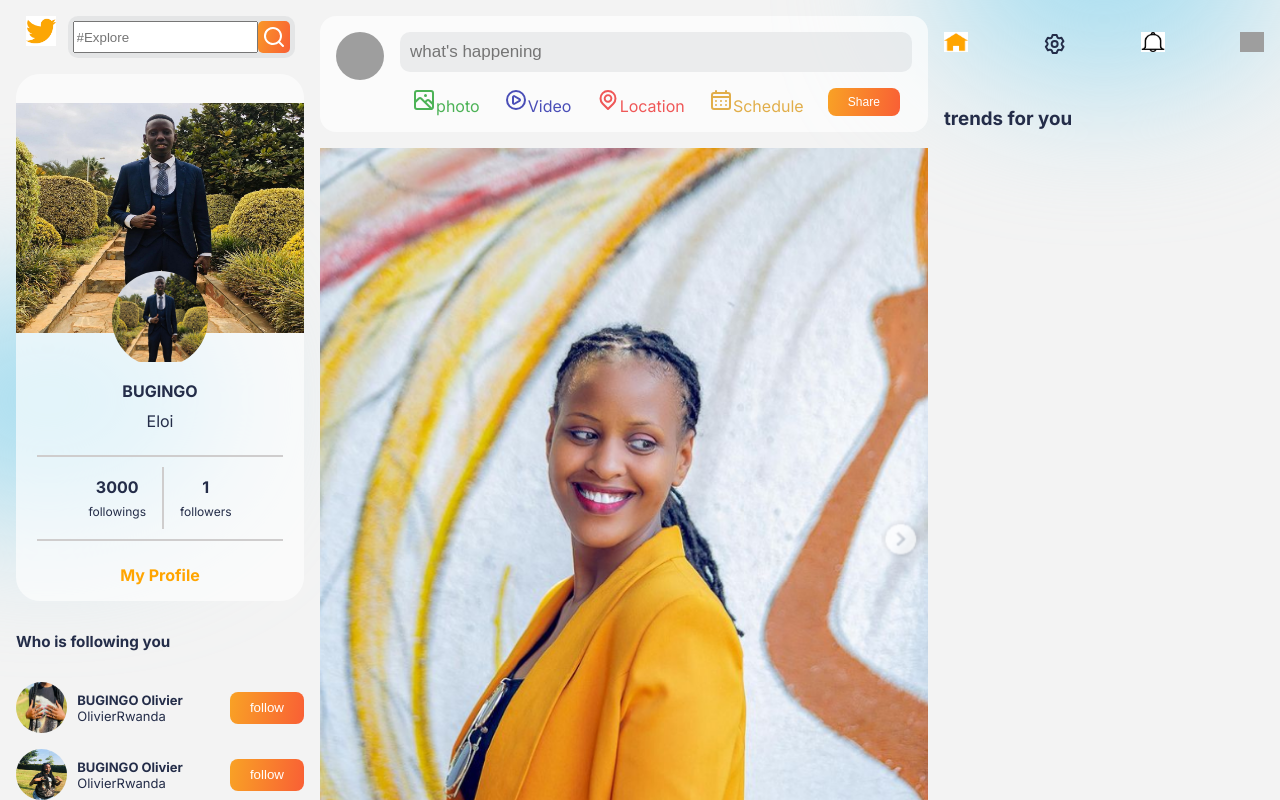
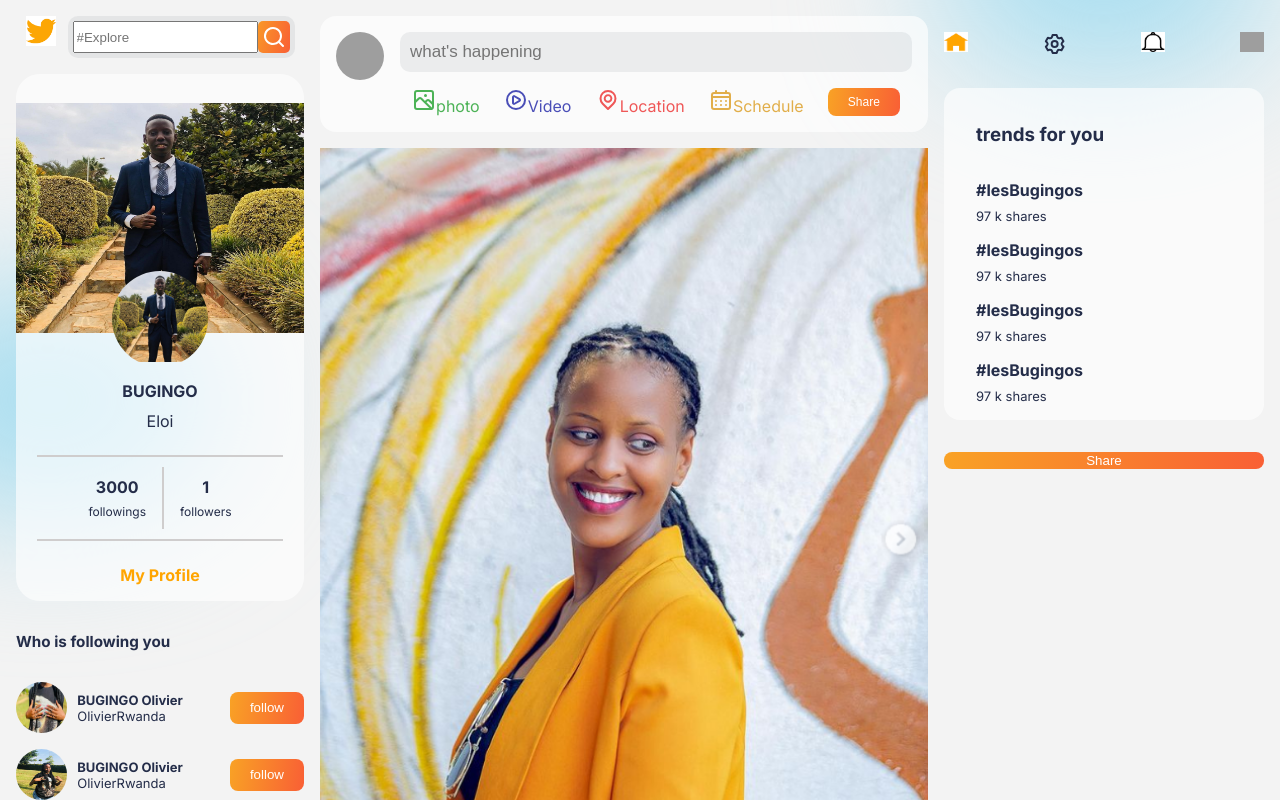
Before and after one commit to Elua-b/EB_media, a React (Vite) app in the folder client/EB_media/: page / in a window 1280 px wide. Shown: the top 800 px of the page. Built offline with nearby package versions, Linux system fonts and the light colour scheme; grey boxes are pictures that could not be loaded.

Commit message:
the trends card

```diff
--- a/client/EB_media/src/Data/TrendData.jsx
+++ b/client/EB_media/src/Data/TrendData.jsx
@@ -1,18 +1,18 @@
 export const TrendData=[
     {
-        name:"Oliver",
+        name:"lesBugingos",
         share:97
     },
     {
-        name:"Oliver",
+        name:"lesBugingos",
         share:97
     },
     {
-        name:"Oliver",
+        name:"lesBugingos",
         share:97
     },
     {
-        name:"Oliver",
+        name:"lesBugingos",
         share:97
     },
 ]
--- a/client/EB_media/src/components/RightSide/RightSide.jsx
+++ b/client/EB_media/src/components/RightSide/RightSide.jsx
@@ -12,6 +12,9 @@
             <img className='icon2' src="./mess.png" alt="" />
         </div>
         <TrendCard/>
+        <button className="button">
+            Share
+        </button>
     </div>
   )
 }
--- a/client/EB_media/src/components/trendCard/TrendCard.css
+++ b/client/EB_media/src/components/trendCard/TrendCard.css
@@ -0,0 +1,21 @@
+.TrendCard{
+    display: flex;
+    flex-direction: column;
+    gap: 1rem;
+    background-color: var(--cardColor);
+    padding: 1rem;
+    border-radius: 1rem;
+    padding-left: 2rem;
+}
+.trend{
+    display: flex;
+    flex-direction: column;
+    gap: 0.5rem;
+
+}
+.trend>span:nth-of-type(1){
+    font-weight:bold;
+}
+.trend>span:nth-of-type(2){
+    font-size: 13px;
+}
--- a/client/EB_media/src/components/trendCard/TrendCard.jsx
+++ b/client/EB_media/src/components/trendCard/TrendCard.jsx
@@ -1,9 +1,18 @@
 import React from 'react'
-
+import './TrendCard.css'
+import { TrendData } from '../../Data/TrendData'
 function TrendCard() {
   return (
     <div className="TrendCard">
         <h3>trends for you</h3>
+        {TrendData.map((trend)=>{
+            return(
+                <div className="trend">
+                    <span>#{trend.name}</span>
+                    <span>{trend.share} k shares</span>
+                </div>
+            )
+        })}
     </div>
   )
 }
```
